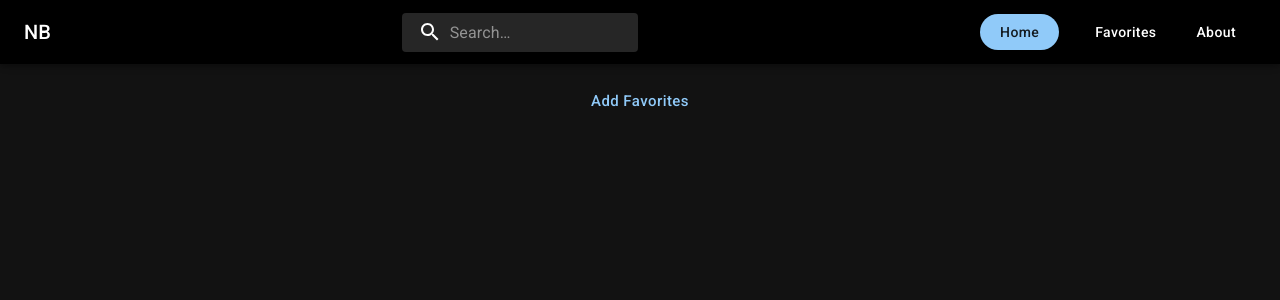
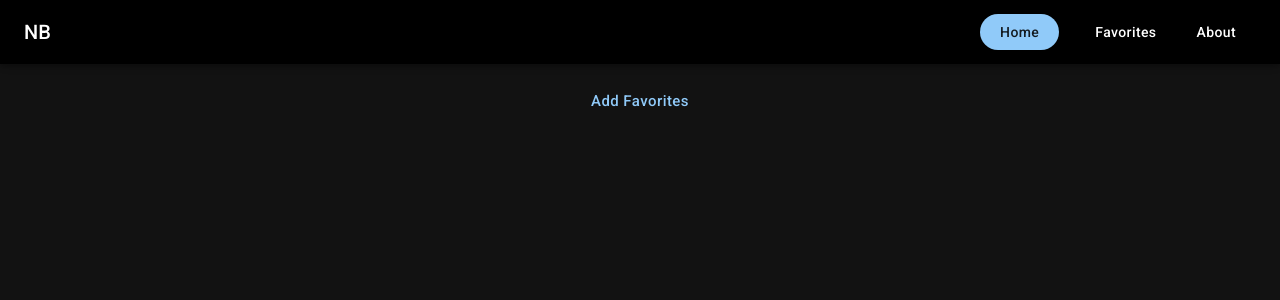
Before and after one commit to hoach-linux/hoach-blog, a React (Vite) app: page /favorites in a window 1280 px wide. Shown: the top 300 px of the page. Built offline with nearby package versions, Linux system fonts and the light colour scheme.

Commit message:
fixed bug with search input

```diff
--- a/src/components/Navbar.tsx
+++ b/src/components/Navbar.tsx
@@ -5,7 +5,7 @@ import CssBaseline from "@mui/material/CssBaseline";
 import Toolbar from "@mui/material/Toolbar";
 import Typography from "@mui/material/Typography";
 import Button from "@mui/material/Button";
-import { Link } from "react-router-dom";
+import { Link, useLocation } from "react-router-dom";
 import Slide from "@mui/material/Slide";
 import { alpha, styled, useScrollTrigger } from "@mui/material";
 import SearchIcon from "@mui/icons-material/Search";
@@ -39,8 +39,9 @@ function HideOnScroll(props: Props) {
 
 const Navbar = () => {
   const navItems = ["Favorites", "About"];
-  const searchQuery = useStore((state: any) => state.searchQuery)
-  const setSearchQuery = useStore((state: any) => state.setSearchQuery)
+  const searchQuery = useStore((state: any) => state.searchQuery);
+  const setSearchQuery = useStore((state: any) => state.setSearchQuery);
+  const location = useLocation().pathname;
 
   return (
     <React.Fragment>
@@ -63,6 +64,7 @@ const Navbar = () => {
               >
                 NB
               </Typography>
+              {location === "/" && (
                 <Search>
                   <SearchIconWrapper>
                     <SearchIcon />
@@ -74,6 +76,7 @@ const Navbar = () => {
                     inputProps={{ "aria-label": "search" }}
                   />
                 </Search>
+              )}
               <Box sx={{ display: { xs: "none", sm: "flex" } }}>
                 <Button
                   variant="contained"
--- a/src/pages/Favorites.tsx
+++ b/src/pages/Favorites.tsx
@@ -13,7 +13,7 @@ const Favorites = () => {
 
   useEffect(() => {
     if (JSON.parse(favoritesPosts)) {
-      setPosts(JSON.parse(favoritesPosts));
+      setPosts(JSON.parse(favoritesPosts).reverse());
     } else {
       setPosts([]);
     }
```
Lines whose indentation alone changed are shown as unchanged.
